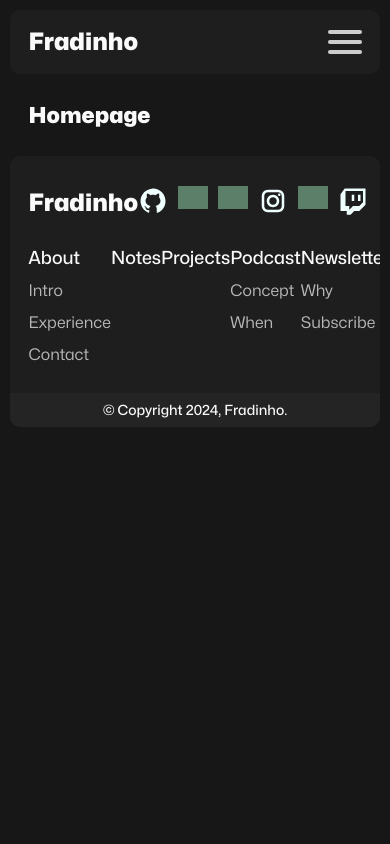
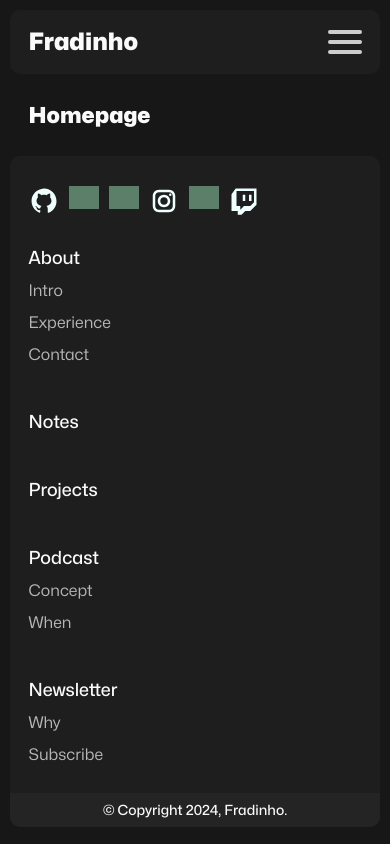
Before and after one commit to dafradinho/website, a Vue app: page / in a window 390 px wide. Built offline with nearby package versions, Linux system fonts and the light colour scheme; grey boxes are pictures that could not be loaded.

Commit message:
Footer  mobile

```diff
--- a/src/components/Footer.vue
+++ b/src/components/Footer.vue
@@ -59,6 +59,8 @@ onMounted(() => {
 </template>
 
 <style lang="scss" scoped>
+@import "../styles/variables.scss";
+
 footer {
   padding: 30px 0 0;
   border-radius: 10px;
@@ -70,6 +72,12 @@ footer {
     justify-content: space-between;
     align-items: center;
     margin-bottom: 30px;
+
+    .logo {
+      @media only screen and (max-width: $mqMobile) {
+        display: none;
+      }
+    }
 
     .socials {
       ul {
@@ -99,7 +107,21 @@ footer {
       display: flex;
       justify-content: space-between;
 
+      @media only screen and (max-width: $mqMobile) {
+        flex-direction: column;
+      }
+
       ul {
+        @media only screen and (max-width: $mqMobile) {
+          margin-bottom: 50px;
+        }
+
+        &:last-of-type {
+          @media only screen and (max-width: $mqMobile) {
+            margin-bottom: 0;
+          }
+        }
+
         li {
           margin-bottom: 16px;
 
--- a/src/styles/variables.scss
+++ b/src/styles/variables.scss
@@ -5,6 +5,11 @@ $grey: #242424;
 $grey-light: #b7b7b7;
 $white: #fafafa;
 
+// Media Queries
+$mqTablet: 1024px;
+$mqMobile: 560px;
+
+// Mixins
 @mixin animation {
   -moz-transition: all 0.25s ease-out;
   -webkit-transition: all 0.25s ease-out;
```
Also changed, not shown: src/components/Header.vue (+9 -9 lines).
